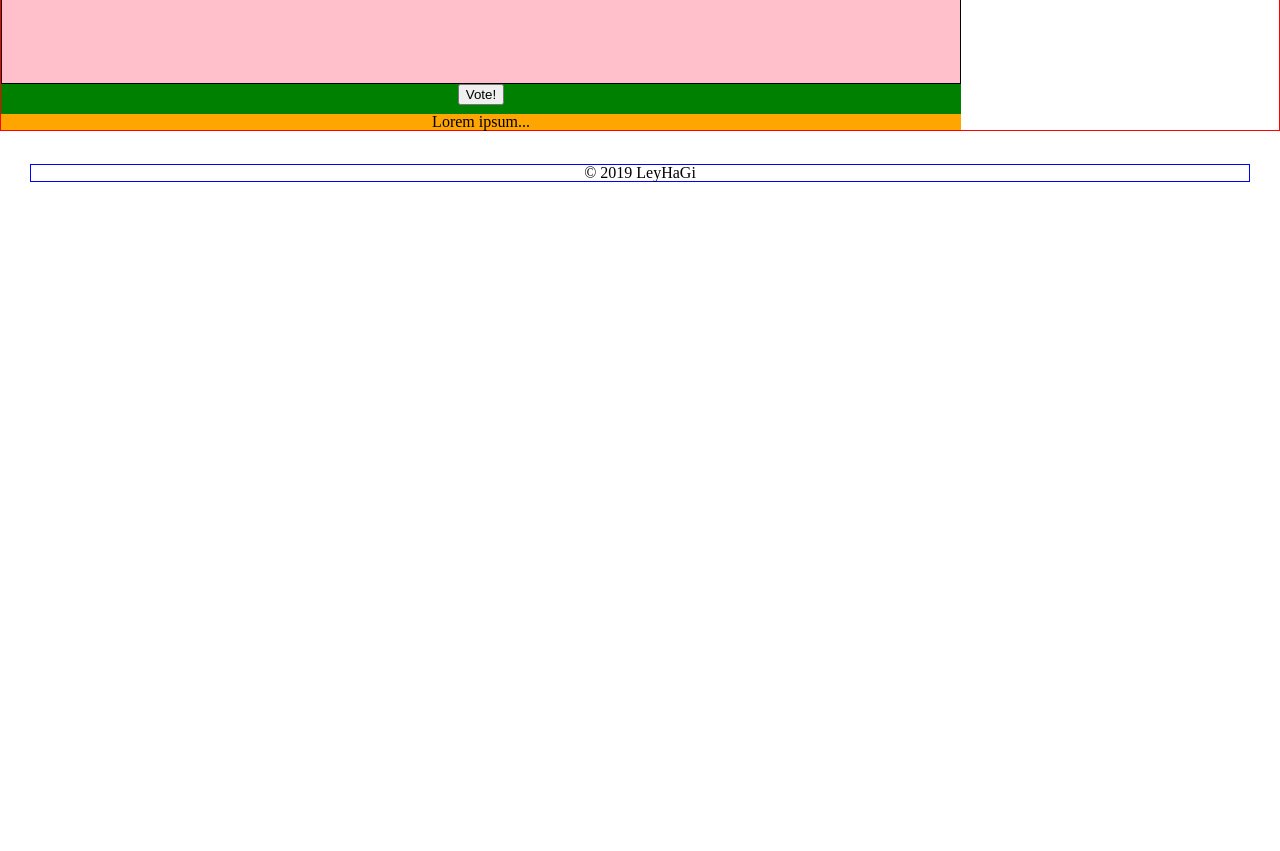
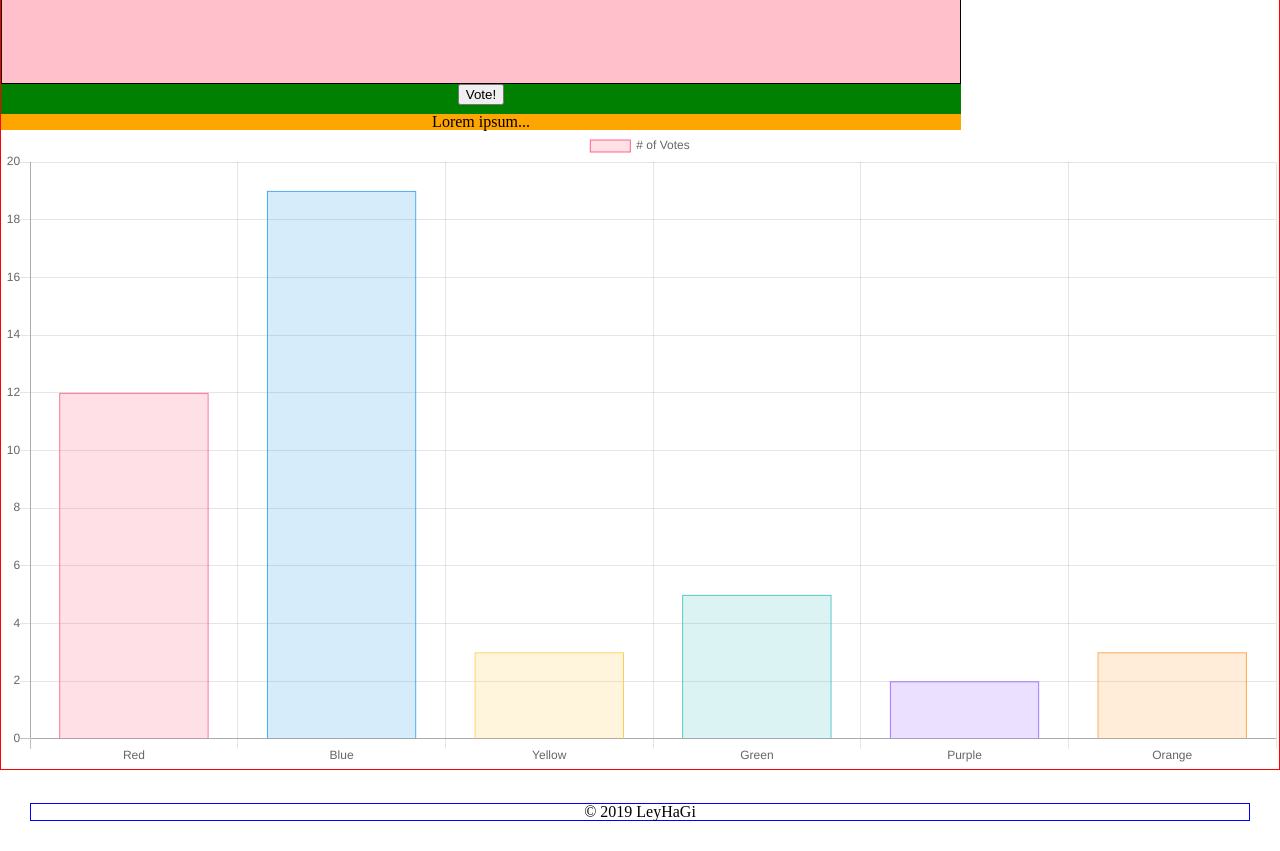
Before and after one commit to leylahannahgina/bus-mall, a plain HTML site: page index.html in a window 1280 px wide. Shown: the part 480-1331 px from the top of the page. Before the commit the page ends 800 px from the top, so only its background shows below. Drawn offline with nearby package versions, Linux system fonts and the light colour scheme.

Commit message:
added chartjs

```diff
--- a/index.html
+++ b/index.html
@@ -44,12 +44,16 @@
         <p>Lorem ipsum...</p>
       </div>
     </section>
+
+    <section><canvas id="myChart" width="50" height="25"></canvas>
+    </section>
     </main>
 
   <footer>
     &copy; 2019 LeyHaGi
   </footer>
 
+  <script src="https://cdn.jsdelivr.net/npm/chart.js@2.8.0/dist/Chart.min.js"></script>
   <script type="text/javascript" src="./js/app.js"></script>
 </body>
 
--- a/js/app.js
+++ b/js/app.js
@@ -12,6 +12,7 @@ function ImagesInstance(filepath, name){
   this.filepath = filepath;
   this.numDisplayed = 0;
   this.numClicked = 0;
+  this.percentClicked = 0;
   ImagesInstance.list.push(this);
 }
 
@@ -67,14 +68,22 @@ function handleClick (event) {
     if (ImagesInstance.list[i].name === event.target.alt) {
       ImagesInstance.list[i].numClicked++;
       numClicksThisRound++;
+      // calcPercentClicks();
       if (numClicksThisRound === numClicksAllowed) {
         removeListeners();
+        createMyChart();
       }
       break;
     }
   }
   getRandoImages();
 }
+
+// function to calculate % clicks
+// function calcPercentClicks () {
+//  var percenctClicks = (ImagesInstance.list[i].numClicked/ImagesInstance.list[i].numDisplayed);
+//  ImagesInstance.list[i].percentClicked = ImagesInstance.list[i].percentClicks;
+// }
 
 
 // function to get random images
@@ -86,7 +95,6 @@ function getRandoImages() {
 
   // Begin with empty set of images to compare against
   var currImageSet = [];
-  console.log(currImageSet);
 
   // Repeat for each image showing
   for (var i = 0; i < images.length; i++) {
@@ -106,20 +114,17 @@ function getRandoImages() {
 
       // If not previously shown and not currently displayed
       if (!prevImageSet.includes(randoNum) && !currImageSet.includes(randoNum)) {
-        console.log(currImageSet);
 
         // Update display count
         ImagesInstance.list[randoNum].numDisplayed++;
 
         // Render it
         image.src = ImagesInstance.list[randoNum].filepath;
-        console.log(image.src);
         image.alt = ImagesInstance.list[randoNum].name;
         text.textContent = ImagesInstance.list[randoNum].name;
 
         // Add image to list of images displayed
         currImageSet.push(randoNum);
-        console.log(currImageSet);
 
 
         // End
@@ -129,10 +134,48 @@ function getRandoImages() {
   }
   // Set previous set of images displayed to current set
   prevImageSet = currImageSet;
-  console.log(currImageSet);
-
 }
 
+function createMyChart() {
+  var ctx = document.getElementById('myChart').getContext('2d');
+  var myChart = new Chart(ctx, {
+    type: 'bar',
+    data: {
+      labels: ['Red', 'Blue', 'Yellow', 'Green', 'Purple', 'Orange'],
+      datasets: [{
+        label: '# of Votes',
+        data: [12, 19, 3, 5, 2, 3],
+        backgroundColor: [
+          'rgba(255, 99, 132, 0.2)',
+          'rgba(54, 162, 235, 0.2)',
+          'rgba(255, 206, 86, 0.2)',
+          'rgba(75, 192, 192, 0.2)',
+          'rgba(153, 102, 255, 0.2)',
+          'rgba(255, 159, 64, 0.2)'
+        ],
+        borderColor: [
+          'rgba(255, 99, 132, 1)',
+          'rgba(54, 162, 235, 1)',
+          'rgba(255, 206, 86, 1)',
+          'rgba(75, 192, 192, 1)',
+          'rgba(153, 102, 255, 1)',
+          'rgba(255, 159, 64, 1)'
+        ],
+        borderWidth: 1
+      }]
+    },
+    options: {
+      scales: {
+        yAxes: [{
+          ticks: {
+            beginAtZero: true
+          }
+        }]
+      }
+    }
+  });
+}
 
 createListeners();
 getRandoImages();
+createMyChart();
```
